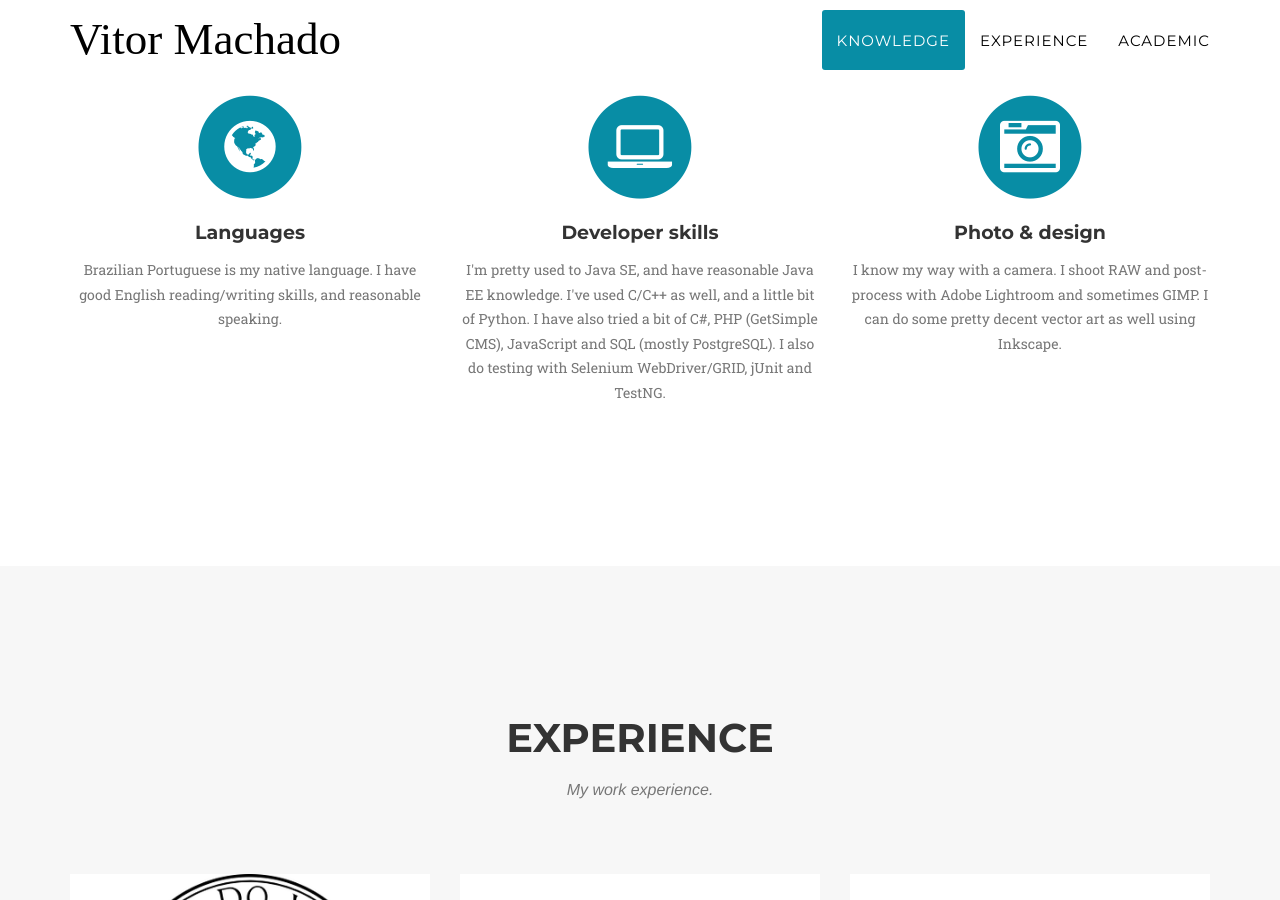
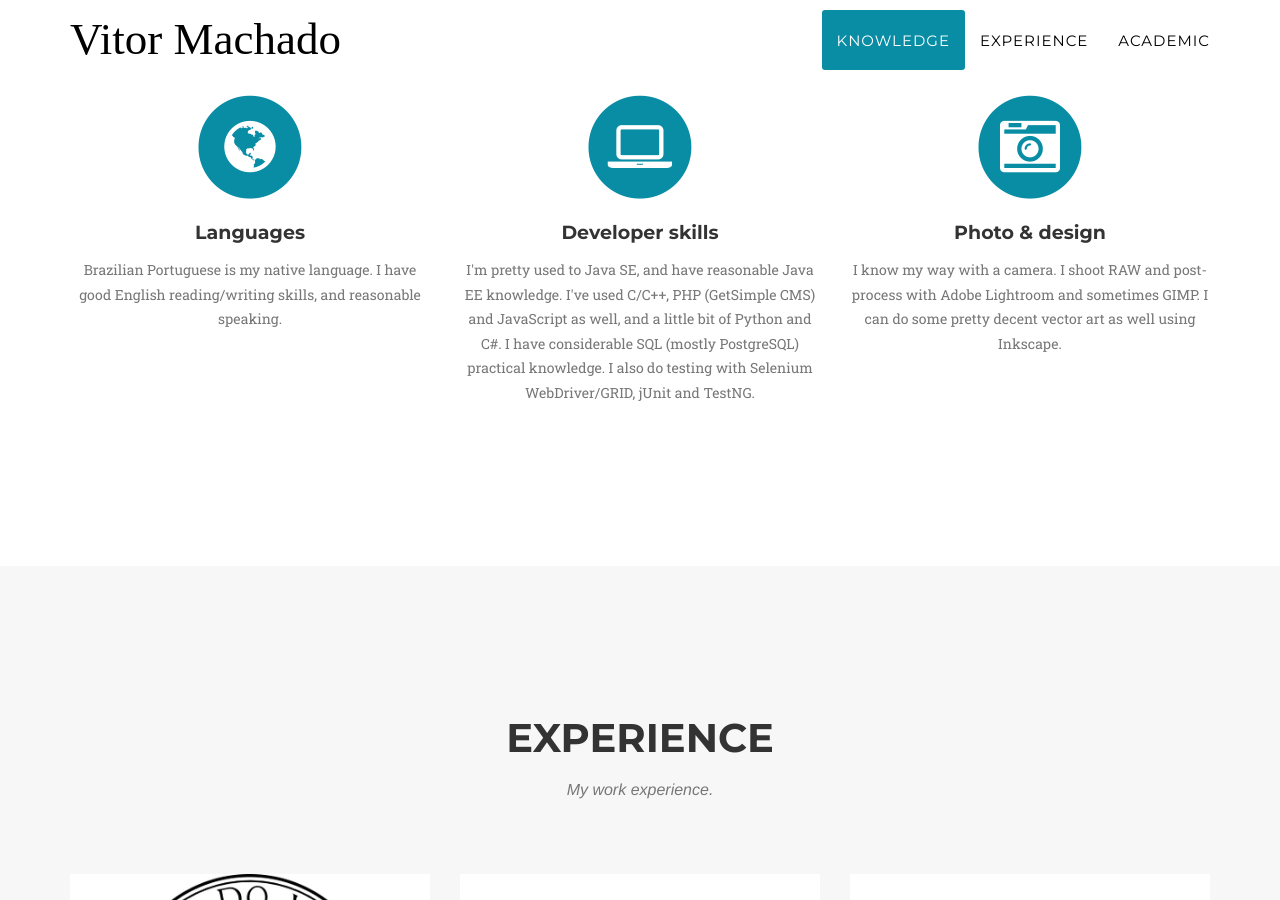
Before and after one commit to vittau/vittau.github.io, a Jekyll site: the page built from index.html, in a window 1280 px wide and 900 px high, scrolled down 720 px. Built offline with Jekyll 4.4.1, drawn with Linux system fonts in a browser that asks for light colours; some web fonts are replaced.

Commit message:
Knowledge updated.

```diff
--- a/_includes/knowledge.html
+++ b/_includes/knowledge.html
@@ -22,7 +22,7 @@
                         <i class="fa fa-laptop fa-stack-1x fa-inverse"></i>
                     </span>
                     <h4 class="service-heading">Developer skills</h4>
-                    <p class="text-muted">I'm pretty used to Java SE, and have reasonable Java EE knowledge. I've used C/C++ as well, and a little bit of Python. I have also tried a bit of C#, PHP (GetSimple CMS), JavaScript and SQL (mostly PostgreSQL). I also do testing with Selenium WebDriver/GRID, jUnit and TestNG.</p>
+                    <p class="text-muted">I'm pretty used to Java SE, and have reasonable Java EE knowledge. I've used C/C++, PHP (GetSimple CMS) and JavaScript as well, and a little bit of Python and C#. I have considerable SQL (mostly PostgreSQL) practical knowledge. I also do testing with Selenium WebDriver/GRID, jUnit and TestNG.</p>
                 </div>
                 <div class="col-md-4">
                     <span class="fa-stack fa-4x">
```
